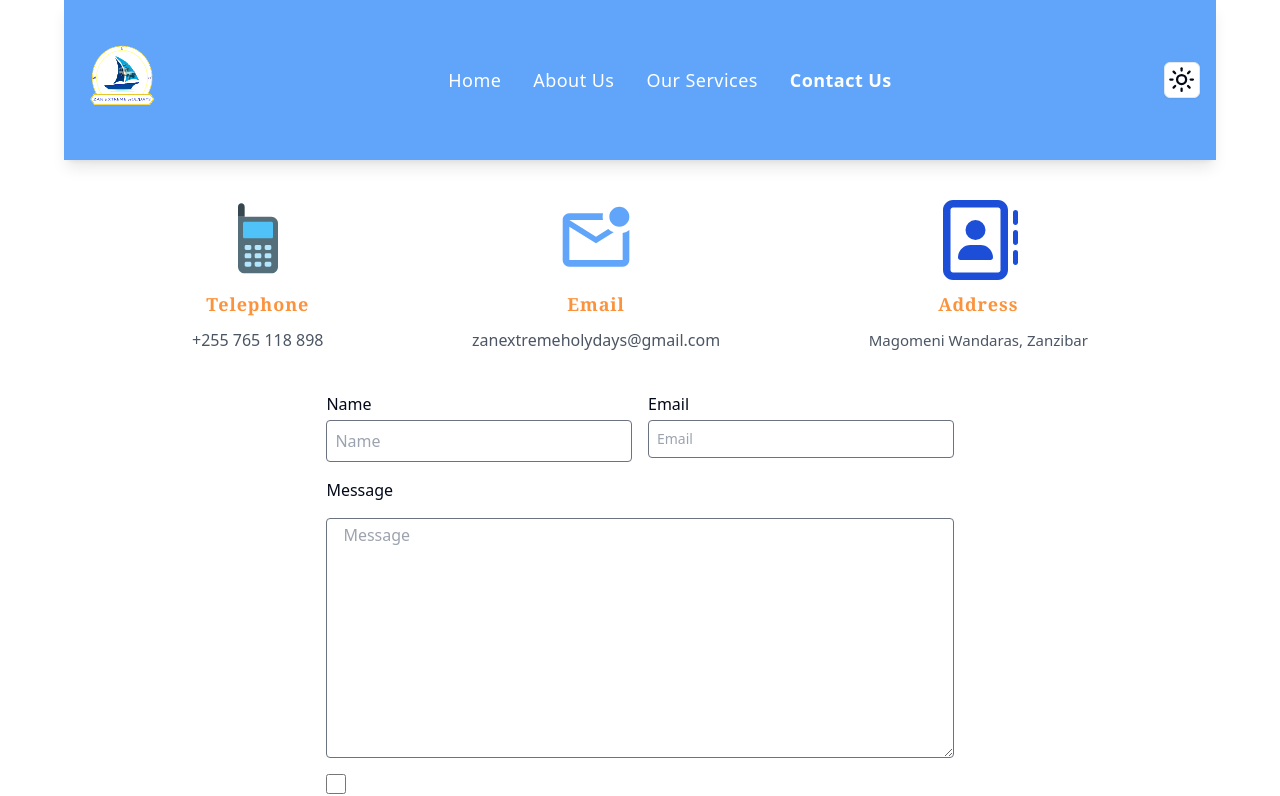
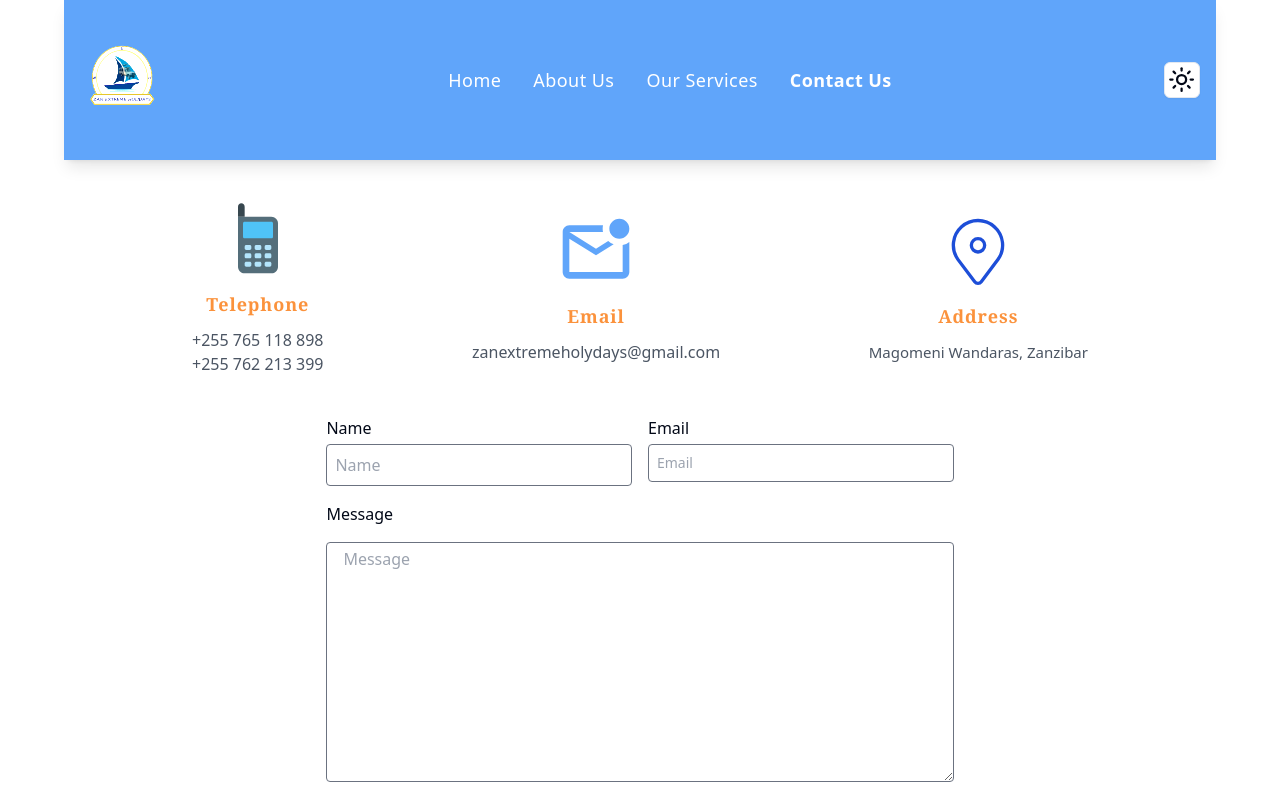
Before and after one commit to asnganje/zan-extreme-app, a React (Vite) app: page /contact in a window 1280 px wide. Shown: the top 796 px of the page. Built offline with nearby package versions, Linux system fonts and the light colour scheme.

Commit message:
Replaced address icon in contact header

```diff
--- a/src/components/Contact/ContactHeader.tsx
+++ b/src/components/Contact/ContactHeader.tsx
@@ -1,6 +1,6 @@
 import { FcCellPhone } from "react-icons/fc";
 import { MdOutlineMarkEmailUnread } from "react-icons/md";
-import { FaRegAddressBook } from "react-icons/fa6";
+import { CiLocationOn } from "react-icons/ci";
 
 function ContactHeader() {
   return (
@@ -8,7 +8,8 @@ function ContactHeader() {
       <div className="flex flex-col justify-center items-center gap-2 text-[15px">
         <FcCellPhone className="w-[10vw] h-[10vh]"/>
         <h3 className="font-bold font-serif leading-8 tracking-wider text-orange-400 text-lg">Telephone</h3>
-        <p className="text-gray-600 leading-6 dark:text-white">+255 765 118 898</p>
+        <p className="text-gray-600 dark:text-white -mb-2">+255 765 118 898</p>
+        <p className="text-gray-600 dark:text-white">+255 762 213 399</p>
       </div>
       <div className="flex flex-col justify-center items-center gap-2 text-[15px">
         <MdOutlineMarkEmailUnread className="w-[10vw] h-[10vh] text-blue-400"/>
@@ -16,7 +17,7 @@ function ContactHeader() {
         <p className="text-gray-600 leading-6 dark:text-white">zanextremeholydays@gmail.com</p>
       </div>
       <div className="flex flex-col justify-center items-center gap-2 text-[15px]">
-        <FaRegAddressBook className="w-[10vw] h-[10vh] text-blue-700"/>
+        <CiLocationOn className="w-[10vw] h-[10vh] text-blue-700"/>
         <h3 className="font-bold font-serif leading-8 tracking-wider text-orange-400 text-lg">Address</h3>
         <p className="text-gray-600 leading-6 dark:text-white">Magomeni Wandaras, Zanzibar</p>
       </div>
```
